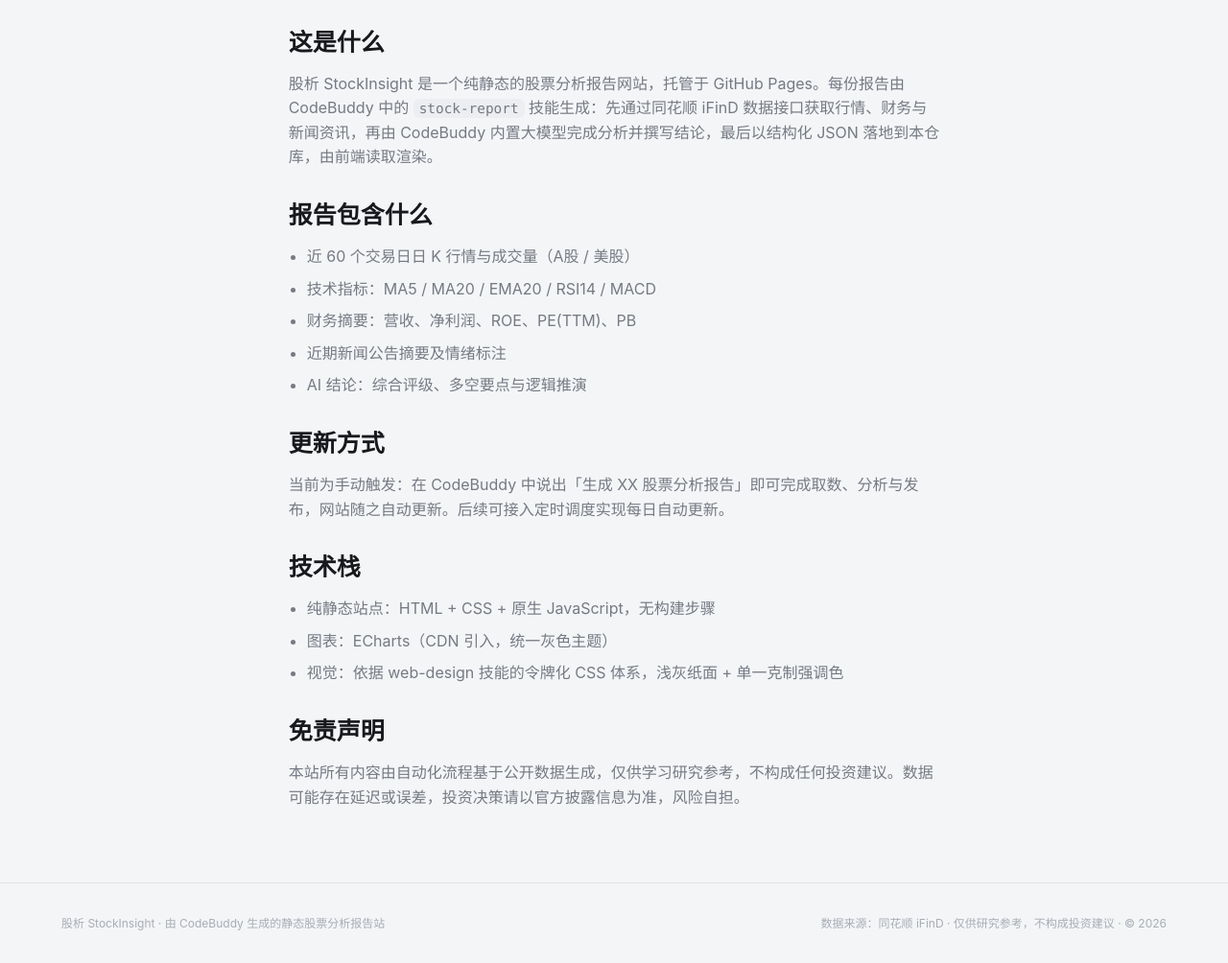
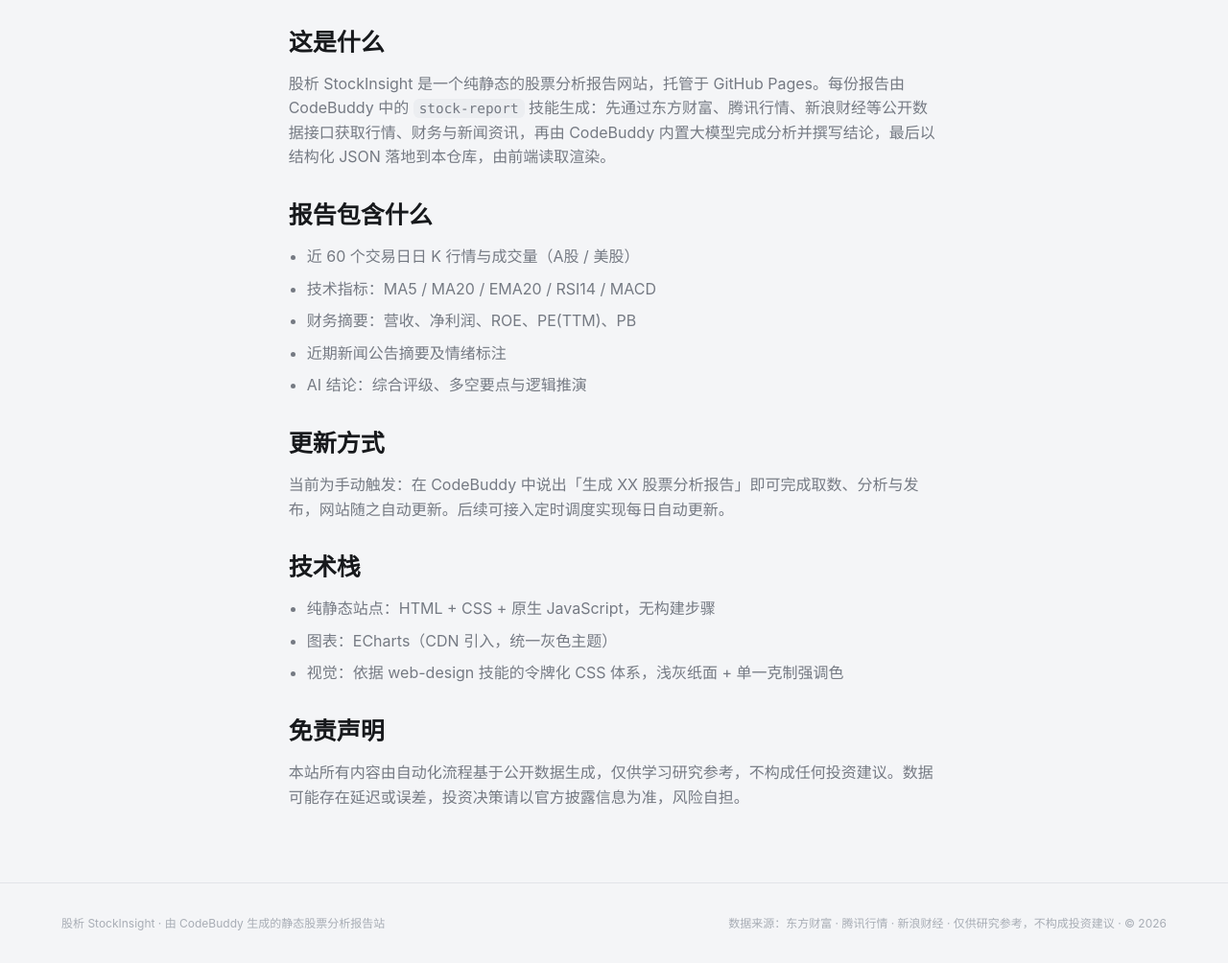
Before and after one commit to kemmy-du/stock, a plain HTML site: page about.html in a window 1280 px wide. Shown: the part 176-1180 px from the top of the page at 96% size. Drawn offline with Linux system fonts and the light colour scheme.

Commit message:
chore: 数据来源说明改为东财/腾讯/新浪
雷达与指数快照已迁到公开接口，页脚与关于页不再标注 iFinD。

```diff
--- a/about.html
+++ b/about.html
@@ -32,7 +32,7 @@
       <h1 style="font-size:var(--text-2xl);margin-block:var(--space-3) var(--space-6)">关于股析</h1>
 
       <h2>这是什么</h2>
-      <p>股析 StockInsight 是一个纯静态的股票分析报告网站，托管于 GitHub Pages。每份报告由 CodeBuddy 中的 <code>stock-report</code> 技能生成：先通过同花顺 iFinD 数据接口获取行情、财务与新闻资讯，再由 CodeBuddy 内置大模型完成分析并撰写结论，最后以结构化 JSON 落地到本仓库，由前端读取渲染。</p>
+      <p>股析 StockInsight 是一个纯静态的股票分析报告网站，托管于 GitHub Pages。每份报告由 CodeBuddy 中的 <code>stock-report</code> 技能生成：先通过东方财富、腾讯行情、新浪财经等公开数据接口获取行情、财务与新闻资讯，再由 CodeBuddy 内置大模型完成分析并撰写结论，最后以结构化 JSON 落地到本仓库，由前端读取渲染。</p>
 
       <h2>报告包含什么</h2>
       <ul>
--- a/assets/js/common.js
+++ b/assets/js/common.js
@@ -130,7 +130,7 @@
     el.innerHTML = `
       <div class="container footer-inner">
         <span>股析 StockInsight · 由 CodeBuddy 生成的静态股票分析报告站</span>
-        <span>数据来源：同花顺 iFinD · 仅供研究参考，不构成投资建议 · © ${year}</span>
+        <span>数据来源：东方财富 · 腾讯行情 · 新浪财经 · 仅供研究参考，不构成投资建议 · © ${year}</span>
       </div>`;
   }
 
```
